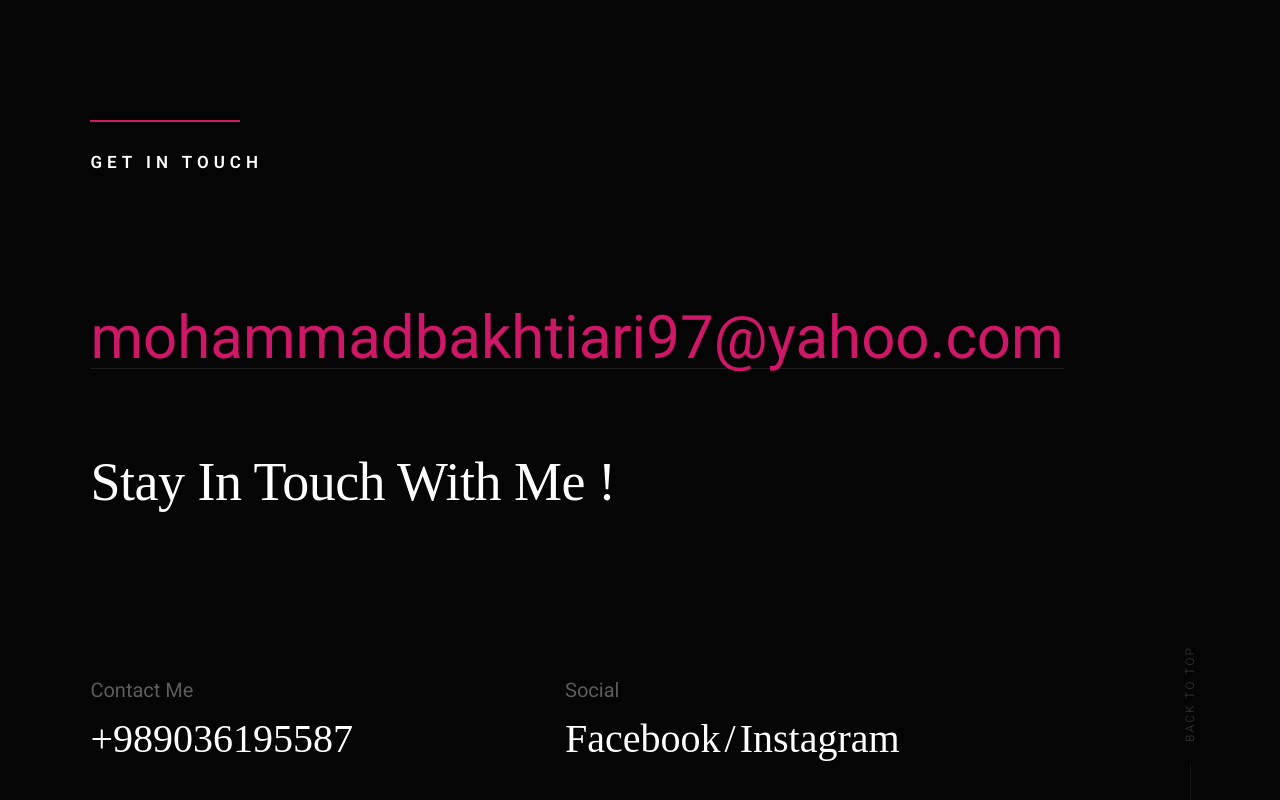
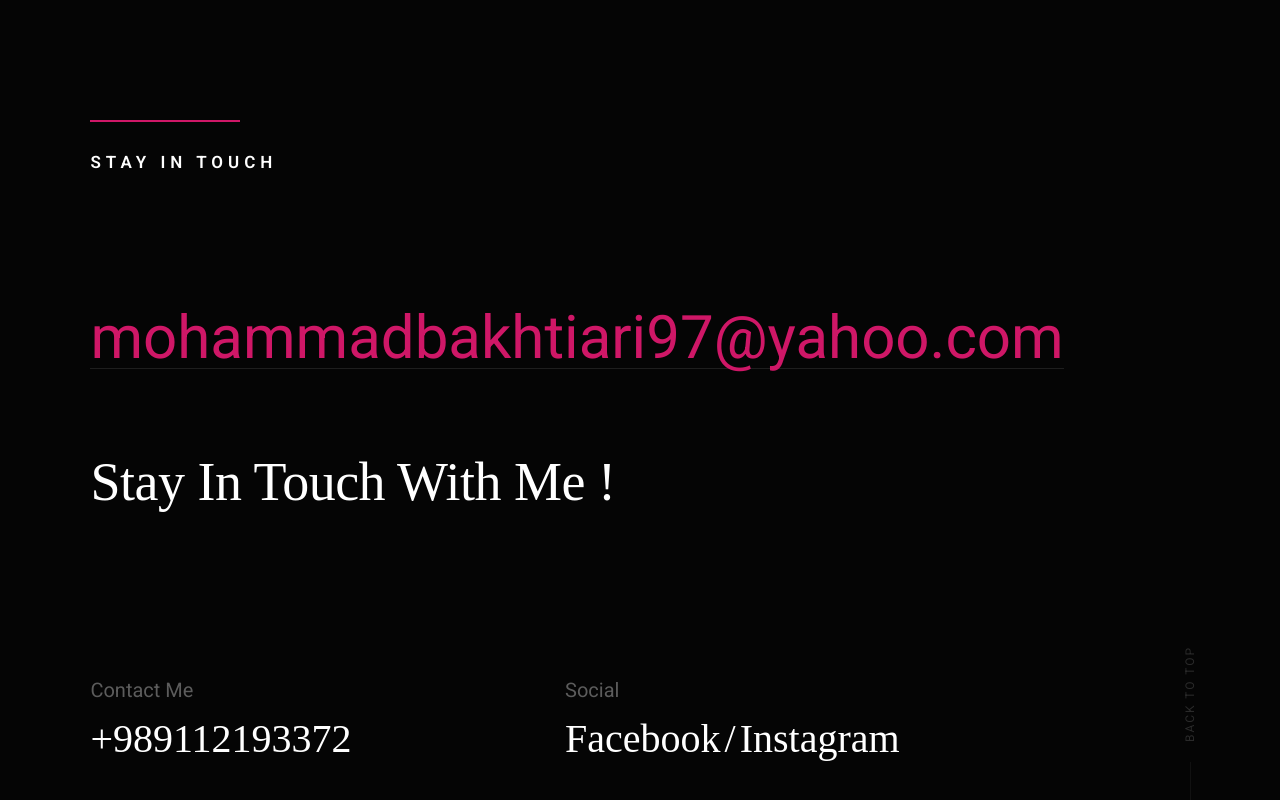
Before and after one commit to MBakhtiari97/MyPortfolio, a plain HTML site: page index.html in a window 1280 px wide. Shown: the part 6860-7660 px from the top of the page. Drawn offline with Linux system fonts and the light colour scheme; a web font is replaced by a local one.

Commit message:
Update index.html

```diff
--- a/index.html
+++ b/index.html
@@ -509,7 +509,7 @@
 
         <div class="row heading-block" data-aos="fade-up">
             <div class="column large-full">
-                <h2 class="section-heading">Get In Touch</h2>
+                <h2 class="section-heading">Stay In Touch</h2>
             </div>
         </div>
 
@@ -529,7 +529,7 @@
 
             <div class="column large-5 medium-full contact-phone">
                 <h4>Contact Me</h4>
-                <a href="tel:09036195587">+989036195587</a>
+                <a href="tel:09112193372">+989112193372</a>
             </div>
 
             <div class="column large-7 medium-full contact-social">
```
